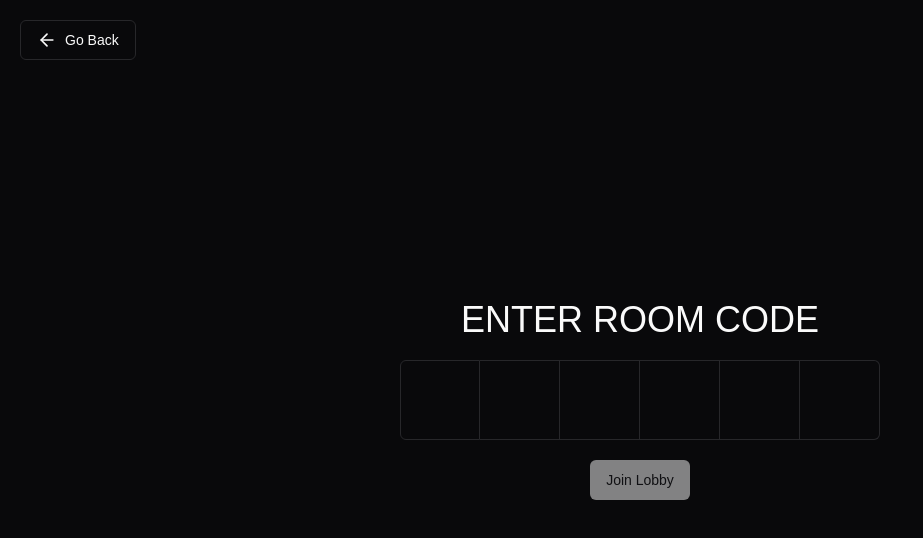
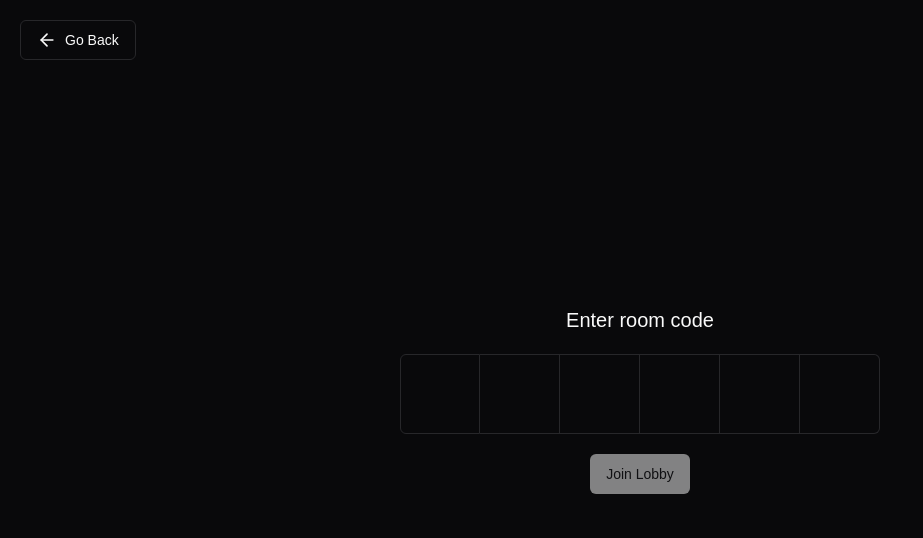
Before and after one commit to KanonKC/TurnUp-Frontend, a React (Vite) app: page /join in a window 1280 px wide. Shown: the top 538 px of the page, without its empty margins (0-923 px from the left). Built offline with nearby package versions, Linux system fonts and the light colour scheme; no server answers; a web font is replaced by a local one.

Commit message:
Smalling join lobby text size

```diff
--- a/src/views/JoinLobby.tsx
+++ b/src/views/JoinLobby.tsx
@@ -28,8 +28,8 @@ const JoinLobby = () => {
 	return (
 		<CenterContainer>
 			<div className="">
-				<div className="text-center text-4xl ">
-                    ENTER ROOM CODE
+				<div className="text-center text-xl ">
+                    Enter room code
                 </div>
 
 				<div className="my-5">
```
